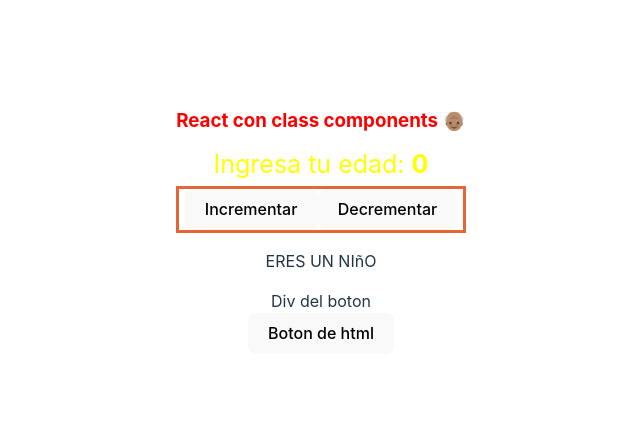
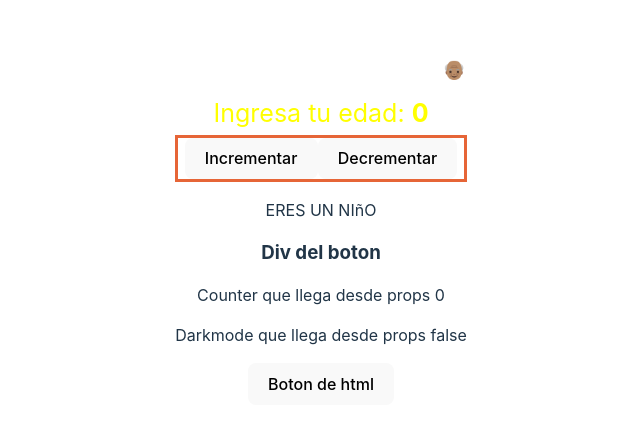
Before and after one commit to sasasamaes/b17-intro-frontend, a React (Vite) app in the folder intro-react/class-components-vite/: page / in a window 1280 px wide. Shown: the part 178-606 px from the top of the page, without its empty margins (319-959 px from the left). Built offline with nearby package versions, Linux system fonts and the light colour scheme.

Commit message:
Passed props to Button component

```diff
--- a/intro-react/class-components-vite/src/App.jsx
+++ b/intro-react/class-components-vite/src/App.jsx
@@ -3,12 +3,13 @@
 import ChildComponent from "./components/ChildComponent";
 import Button from "./components/Button";
 import TeenagerComponent from "./components/TeenagerComponent";
+import PersonComponent from "./components/PersonComponent";
 
 // 1 extender de Component
 class App extends Component {
   state = {
     counter: 0,
-    darkMode: true,
+    darkMode: false,
   };
 
   handleClick = (type) => {
@@ -69,13 +70,15 @@
         */}
 
         {this.state.counter >= 18 ? (
-          <p> YA ERES MAYOR DE EDAD 🍻</p>
+          <PersonComponent />
         ) : this.state.counter < 18 && this.state.counter >= 12 ? (
           <TeenagerComponent />
         ) : (
           <>
             <ChildComponent />
-            <Button />
+            {/* propHtml = valor */}
+            {/* propCualquierNombre = 'hola' || state */}
+            <Button age={this.state.counter} style={this.state.darkMode} />
             <button>Boton de html</button>
           </>
         )}
--- a/intro-react/class-components-vite/src/components/Button.jsx
+++ b/intro-react/class-components-vite/src/components/Button.jsx
@@ -2,6 +2,14 @@
 
 export default class Button extends Component {
   render() {
-    return <div> Div del boton</div>;
+    console.log("this props", this.props);
+
+    return (
+      <div>
+        <h3>Div del boton</h3>
+        <span>Counter que llega desde props {this.props.age}</span>
+        <p>Darkmode que llega desde props {this.props.style.toString()}</p>
+      </div>
+    );
   }
 }
--- /dev/null
+++ b/intro-react/class-components-vite/src/components/PersonComponent.jsx
@@ -0,0 +1,7 @@
+import React, { Component } from "react";
+
+export default class PersonComponent extends Component {
+  render() {
+    return <p> YA ERES MAYOR DE EDAD 🍻</p>;
+  }
+}
```
Also changed, not shown: intro-react/class-components-vite/src/components/ejemploJs.js (added, +12 -0 lines).
